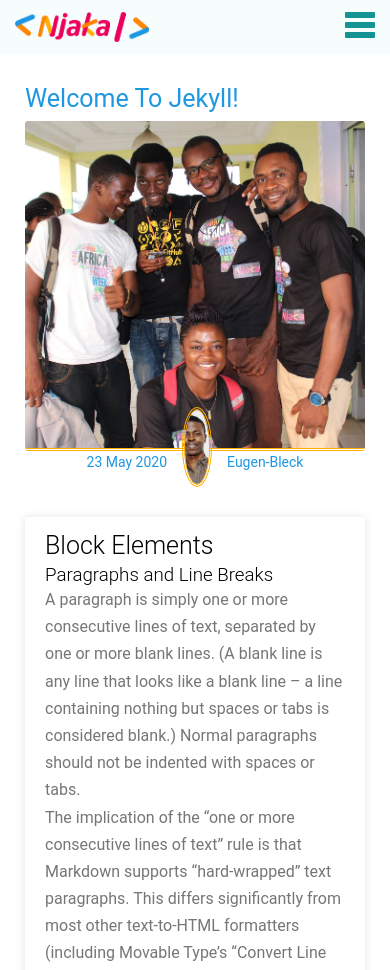
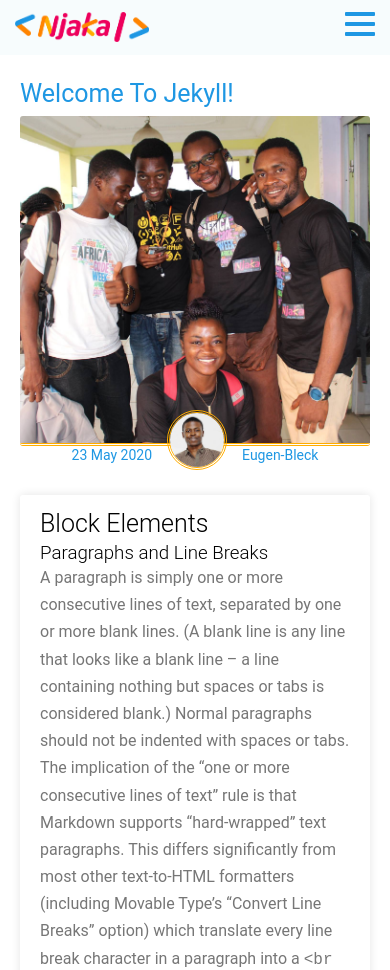
Before and after one commit to bl3ck/njaka.org, a Jekyll site: the page built from _posts/2005-12-30-welcome-to-jekyll.md, in a window 390 px wide. Shown: the top 970 px of the page. Built offline with Jekyll 4.4.1, drawn with Linux system fonts in a browser that asks for light colours; nearby versions of some CDN libraries; library files that are not in the unit come from our copies.

Commit message:
fix: mobile single post

```diff
--- a/assets/css/blog.css
+++ b/assets/css/blog.css
@@ -110,21 +110,28 @@
         font-weight: 400;
     }
     .single-post {
-        padding: 25px;
+        padding: 20px;
     }
     .blog-index-link {
         font-size: 25px;
         font-weight: 400;
         line-height: 1.2;
     }
-    .single-post .author-link img {
-        width: 30px;
-    }
     .single-post .post-content {
         padding: 10px 20px 20px 20px;
     }
     .post-content img{
         width: 100%;
+    }
+    .author-link img {
+        width: 60px;
+        height: 60px;
+    }
+    .author-meta {
+        margin: -60px 0 25px;
+    }
+    .blog-index-time, .author-link span {
+        margin-top: 30px;
     }
 }
 
--- a/assets/css/navbar.css
+++ b/assets/css/navbar.css
@@ -128,9 +128,9 @@ nav ul li ul li a {
     #nav-toggle span::after {
         cursor: pointer;
         border-radius: 1px;
-        height: 6px;
+        height: 4px;
         width: 30px;
-        background: #159393;
+        background: var(--theme-blue);
         position: absolute;
         display: block;
         content: '';
@@ -166,7 +166,7 @@ nav ul li ul li a {
     .sticky .aoinics-mobile {
         background-color: #f6f8f8;
         color: #f7fcfd;
-        border-top: solid 2px #159393;
+        border-top: solid 2px var(--theme-blue);
     }
     .sticky nav ul li a {
         background-color: #f6f8f8;
```
